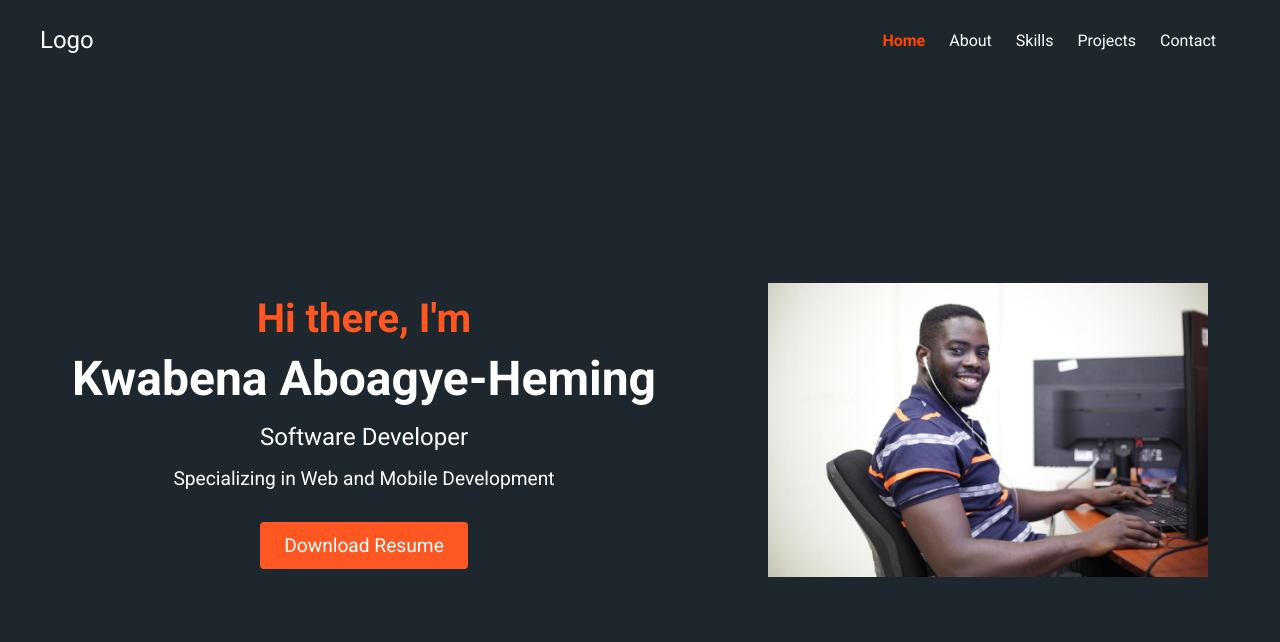
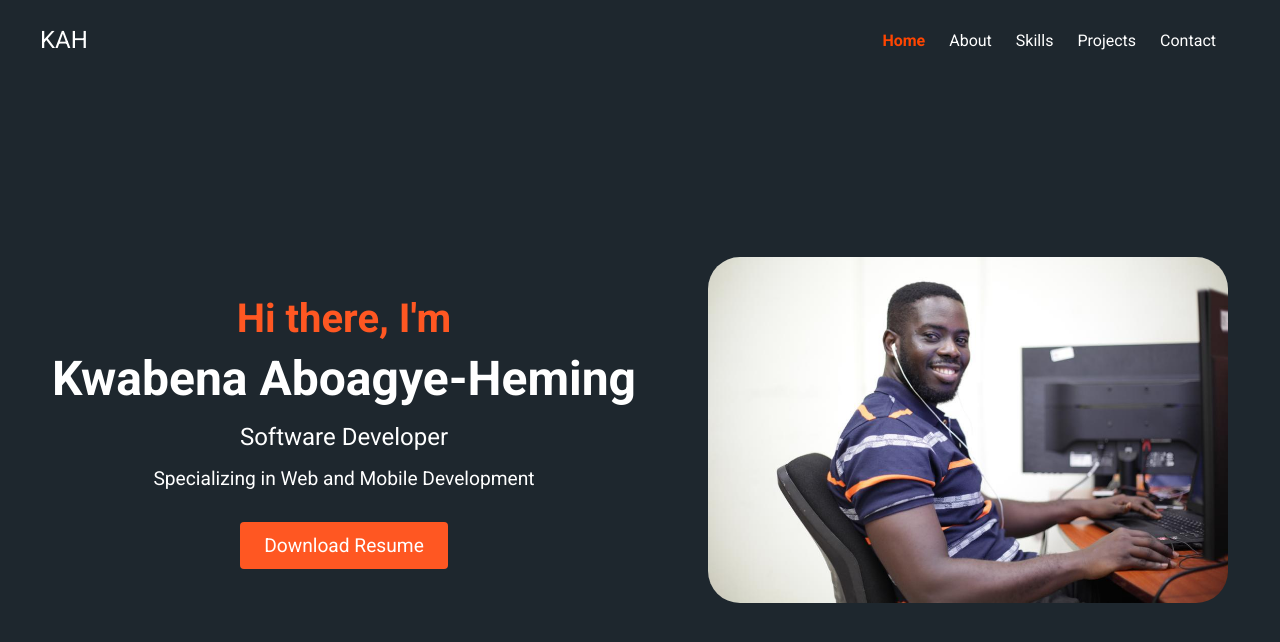
Before and after one commit to Aboagye-Heming/Portfolio, a Vue app: page / in a window 1280 px wide. Shown: the top 642 px of the page. Built offline with nearby package versions, Linux system fonts and the light colour scheme.

Commit message:
fixed logo

```diff
--- a/src/components/NavBar.vue
+++ b/src/components/NavBar.vue
@@ -2,7 +2,7 @@
   <div>
     <nav class="navbar">
       <div class="navbar-container">
-        <router-link to="/" class="nav-logo">Logo</router-link>
+        <router-link to="/" class="nav-logo">KAH</router-link>
         <div
           class="menu-icon"
           :class="{ active: isMenuOpen }"
--- a/src/views/HomePage.vue
+++ b/src/views/HomePage.vue
@@ -74,7 +74,9 @@
 
 .hero-img {
   width: 100%;
-  max-width: 440px;
+  max-width: 520px;
   height: auto;
+  border-radius: 2rem;
 }
+
 </style>
```
